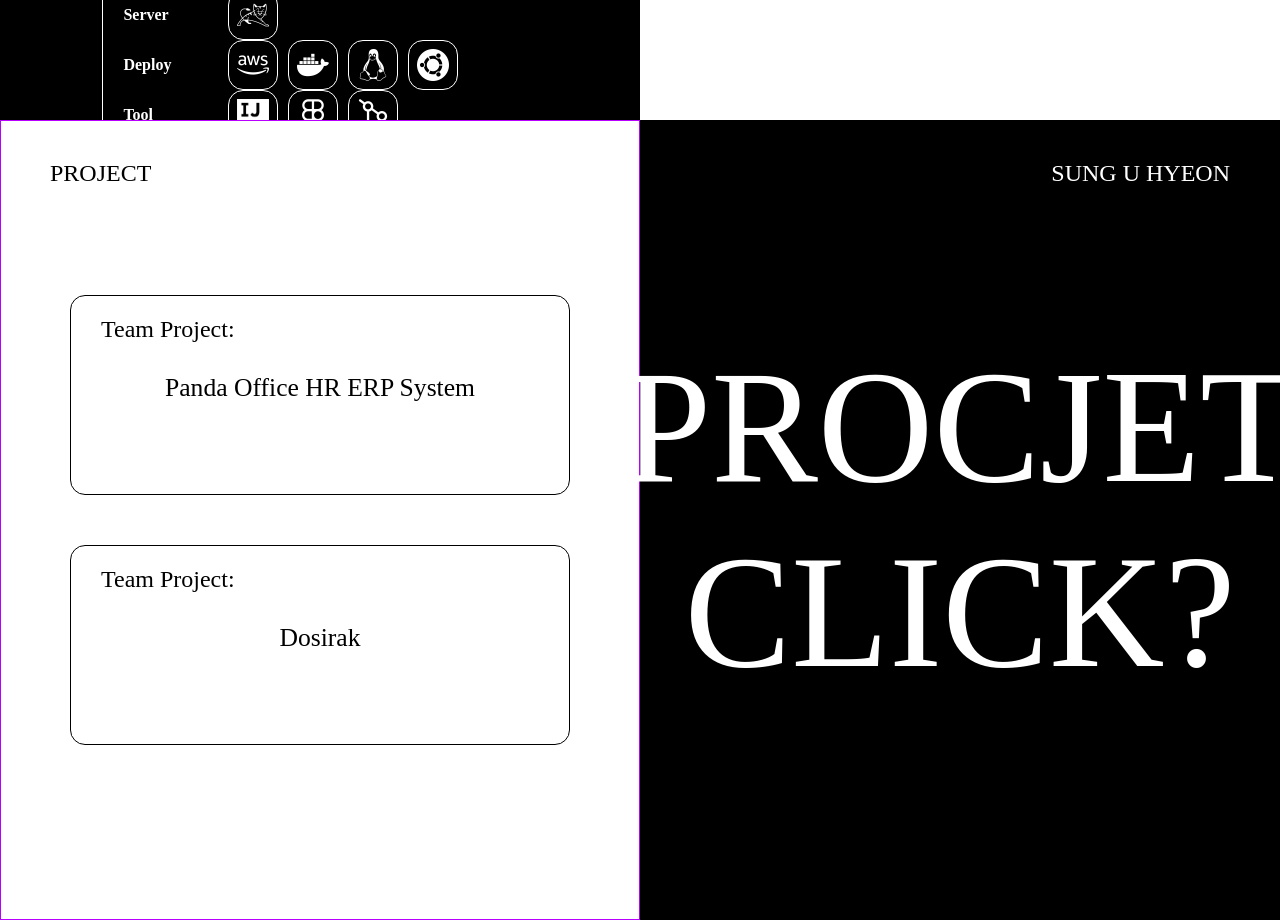
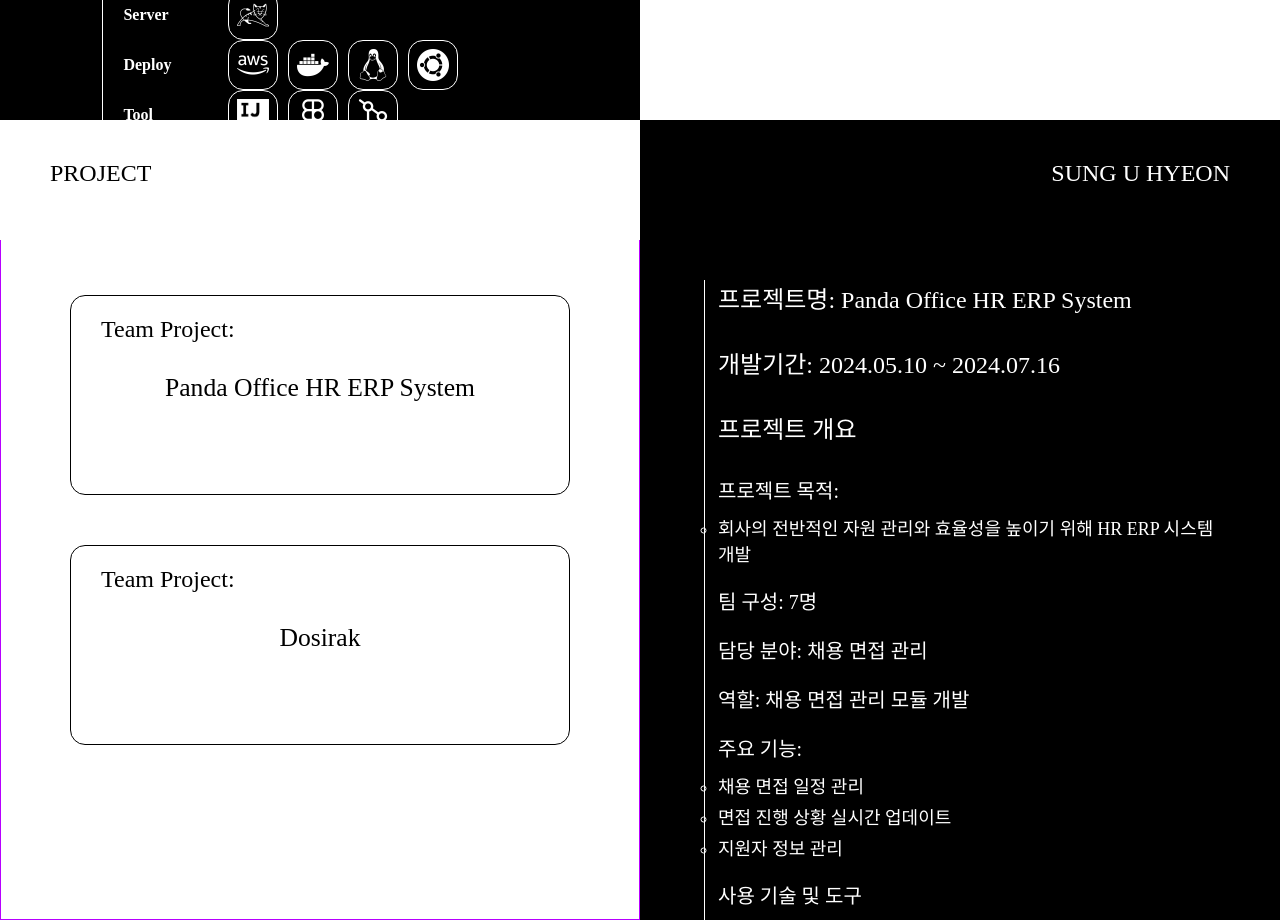
Before and after one commit to sunguh0904/sunguh0904.github.io, a React (Create React App) app: page / in a window 1280 px wide. Shown: the part 1480-2400 px from the top of the page. Built offline with nearby package versions, Linux system fonts and the light colour scheme.

Commit message:
#14 feat 프로젝트 설명 글 구현

```diff
--- a/src/css/home.css
+++ b/src/css/home.css
@@ -7,6 +7,8 @@
     left: 0;
     z-index: 3;
     width: 100%;
+    background: linear-gradient(90deg, #fff 50%, #000 50%);
+    height: 120px;
 }
 
 .home-header div {
--- a/src/css/projcet.css
+++ b/src/css/projcet.css
@@ -88,6 +88,44 @@
     }
 }
 
+.project-description {
+    color: #fff;
+    position: absolute;
+    top: 20%;
+    left: 50%;
+    transform: translateX(-50%);
+    width: 80%;
+    max-width: 700px;
+    border-left: 1px solid #fff;
+    padding-left: 13px;
+}
+
+.project-description h3 {
+    font-size: 24px;
+    margin-bottom: 30px;
+}
+
+.project-description h4 {
+    font-size: 20px;
+    margin-bottom: 20px;
+}
+
+.project-description h5 {
+    font-size: 20px;
+    margin-bottom: 10px;
+}
+
+.feature-section,
+.project-purpose {
+    margin-bottom: 20px;
+}
+
+.project-description li {
+    list-style: circle;
+    font-size: 18px;
+    margin-bottom: 5px;
+}
+
 /* header =================================================================================================================================== */
 .project-header {
     display: flex;
@@ -97,6 +135,8 @@
     left: 0;
     z-index: 3;
     width: 100%;
+    background: linear-gradient(90deg, #fff 50%, #000 50%);
+    height: 120px;
 }
 
 .project-header div {
--- a/src/css/prologue.css
+++ b/src/css/prologue.css
@@ -20,6 +20,8 @@
     left: 0;
     z-index: 3;
     width: 100%;
+    background: linear-gradient(90deg, #000 50%, #fff 50%);
+    height: 120px;
 }
 
 .prologue-header div {
--- a/src/pages/Project.js
+++ b/src/pages/Project.js
@@ -20,11 +20,41 @@ const Projcet = () => {
                         </div>
                     </div>
                     <div className='project-view'>
-                        <div className='project-default'>
+                        {/* <div className='project-default'>
                             <p>PROCJET</p>
                             <p>CLICK?</p>
+                        </div> */}
+                        <div className='project-description'>
+                            <h3 className='project-name'>프로젝트명: Panda Office HR ERP System</h3>
+                            <h3 className='project-duration'>개발기간: 2024.05.10 ~ 2024.07.16</h3>
+                            <h3 className='project-overview'>프로젝트 개요</h3>
+                            <div className='project-purpose'>
+                                <h5 className='project-purpose-title'>프로젝트 목적:</h5>
+                                <ul>
+                                    <li>회사의 전반적인 자원 관리와 효율성을 높이기 위해 HR ERP 시스템 개발</li>
+                                </ul>
+                            </div>
+                            <h4 className='team-composition'>팀 구성: 7명</h4>
+                            <h4 className='responsibility'>담당 분야: 채용 면접 관리</h4>
+                            <h4 className='role'>역할: 채용 면접 관리 모듈 개발</h4>
+                            <div className='feature-section'>
+                                <h5 className='feature-title'>주요 기능:</h5>
+                                <ul className='feature-list'>
+                                    <li className='feature-item'>채용 면접 일정 관리</li>
+                                    <li className='feature-item'>면접 진행 상황 실시간 업데이트</li>
+                                    <li className='feature-item'>지원자 정보 관리</li>
+                                </ul>
+                            </div>
+                            <div className='tech-tools-section'>
+                                <h5 className='tech-tools-title'>사용 기술 및 도구</h5>
+                                <ul className='tech-tools-list'>
+                                    <li className='tech-tools-item'>프로그래밍 언어: Java, HTML, CSS, JavaScript</li>
+                                    <li className='tech-tools-item'>프레임워크: SpringBoot, React.js</li>
+                                    <li className='tech-tools-item'>데이터베이스: MySQL</li>
+                                    <li className='tech-tools-item'>API: FullCalendar</li>
+                                </ul>
+                            </div>
                         </div>
-                        <div className='project-description'></div>
                     </div>
                 </div>
             </div>
```
